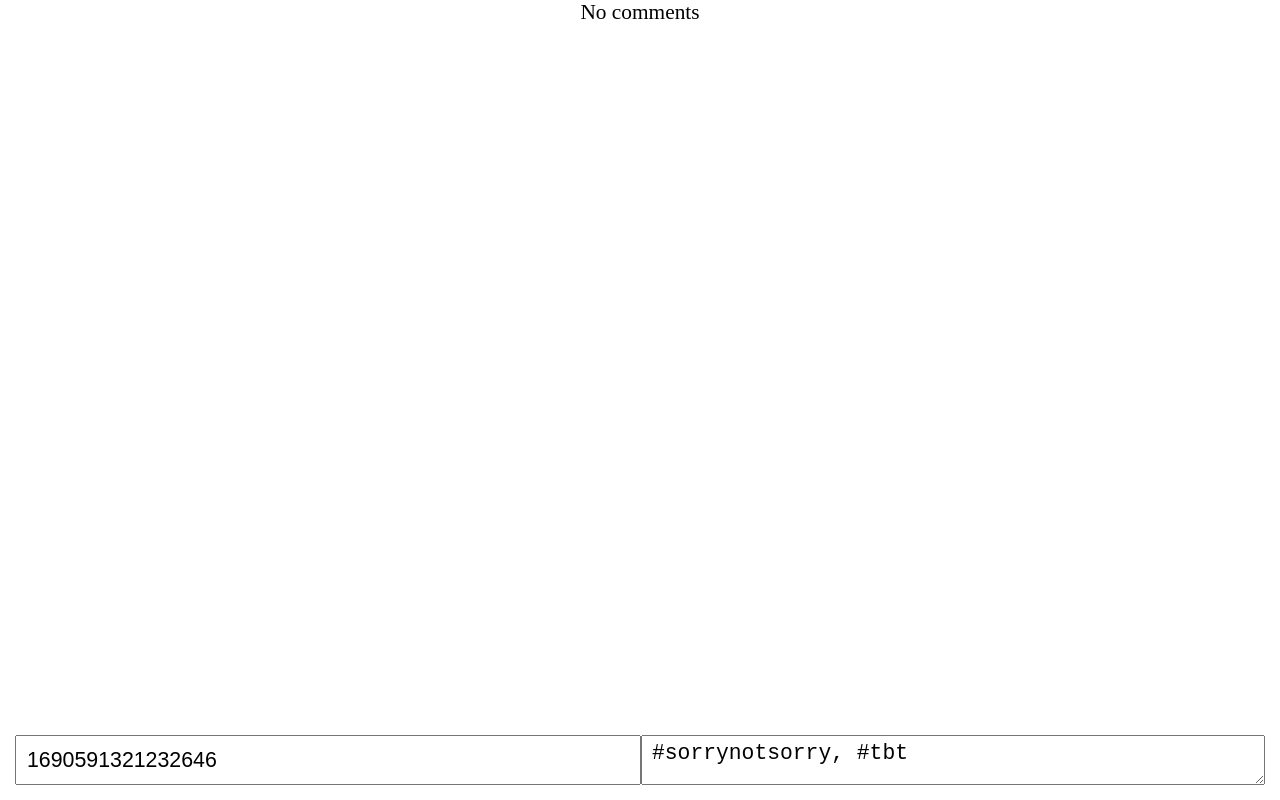
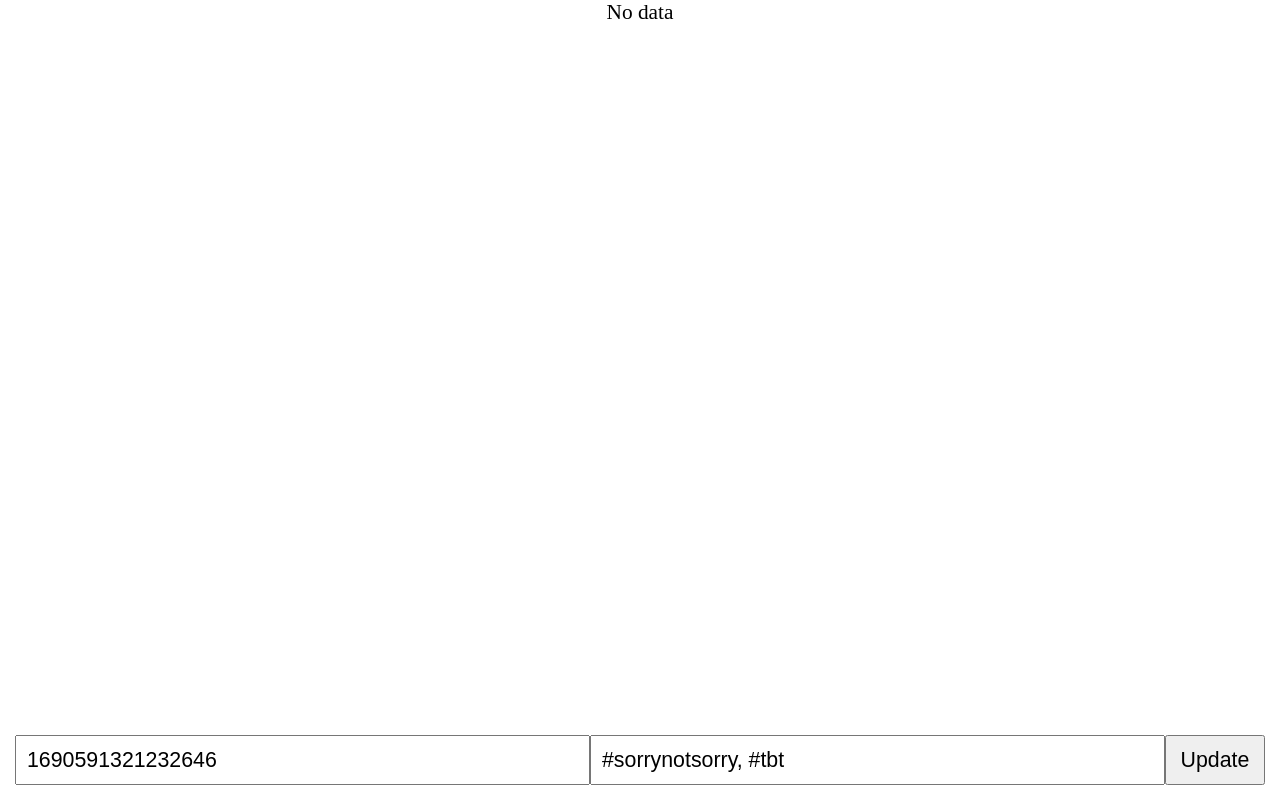
Before and after one commit to conroywhitney/countr, a plain HTML site: page index.html in a window 1280 px wide. Drawn offline with nearby package versions, Linux system fonts and the light colour scheme; a web font is replaced by a local one.

Commit message:
Add "Update" button

```diff
--- a/index.html
+++ b/index.html
@@ -13,13 +13,14 @@
         </li>
       </ul>
       <div v-if="comments.length == 0">
-        No comments
+        No data
       </div>
     </div>
 
     <div id="inputs">
       <input id="postId" v-model="postId">
-      <textarea id="filters" v-model="filters"></textarea>
+      <input id="filters" v-model="filters">
+      <button type="button" id="update" @click="buttonClick">Update</button>
     </div>
   </div>
 
--- a/script.js
+++ b/script.js
@@ -13,8 +13,6 @@ var countr = new Vue({
       appId: "1187659591254644",
       version: "v2.12"
     });
-
-    this.fetchComments();
   },
   computed: {
     endpoint: function() {
@@ -30,6 +28,9 @@ var countr = new Vue({
     }
   },
   methods: {
+    buttonClick: function() {
+      this.fetchComments();
+    },
     countHashtags: function(hashtags) {
       return R.compose(R.toPairs, R.countBy(R.identity))(hashtags);
     },
@@ -69,7 +70,7 @@ var countr = new Vue({
       if (response && !response.error) {
         this.updateStats(response.data);
       } else {
-        this.$set(this, "comments", ["error"]);
+        this.$set(this, "comments", ["error", response.error]);
       }
     },
     parseHashtags(comments) {
@@ -100,10 +101,5 @@ var countr = new Vue({
         )(comments)
       );
     }
-  },
-  watch: {
-    postId: function(newPostId) {
-      this.fetchComments();
-    }
   }
 });
--- a/style.css
+++ b/style.css
@@ -39,3 +39,8 @@ body {
   font-size: 16pt;
   padding: 5px 10px;
 }
+
+#update {
+  width: 100px;
+  font-size: 16pt;
+}
```
